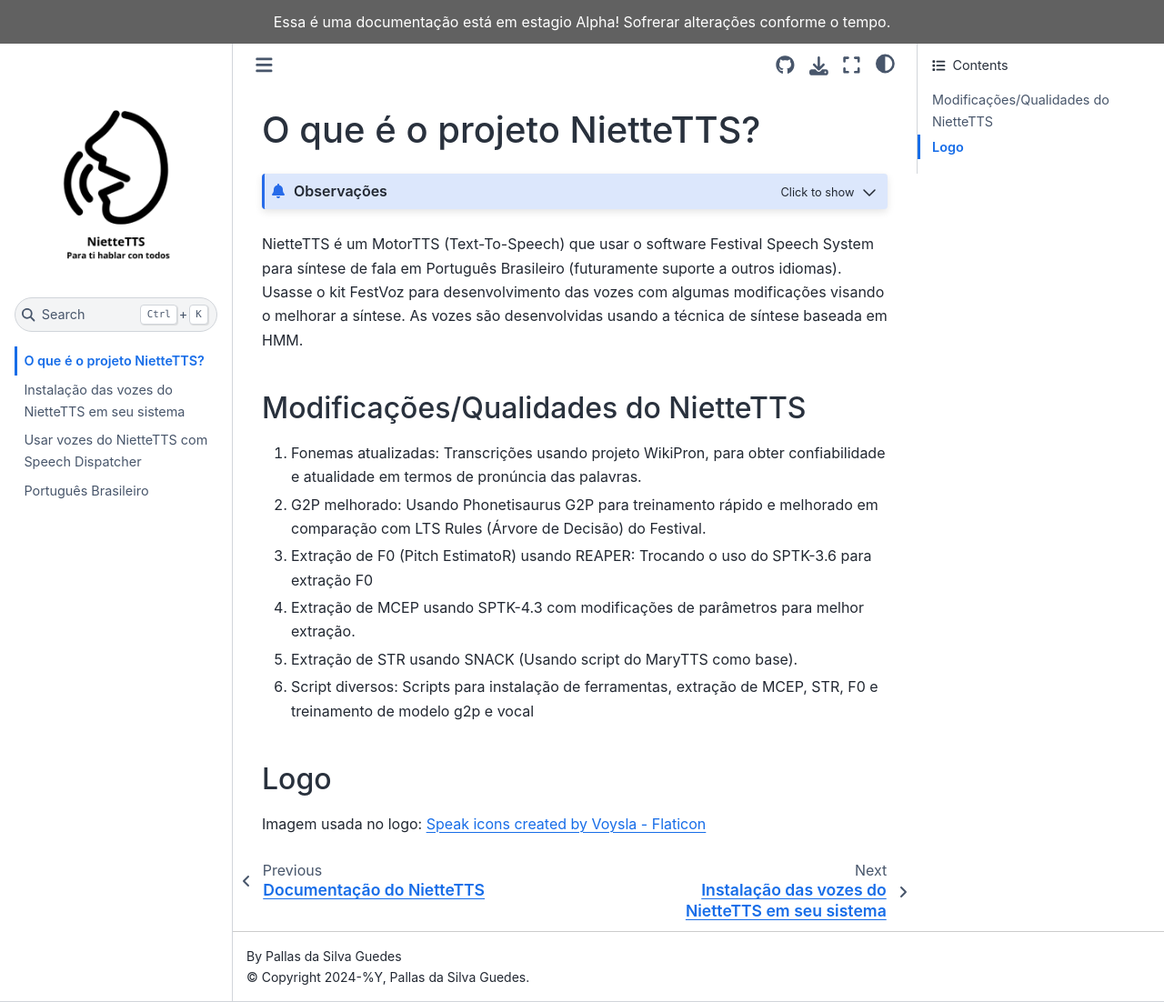
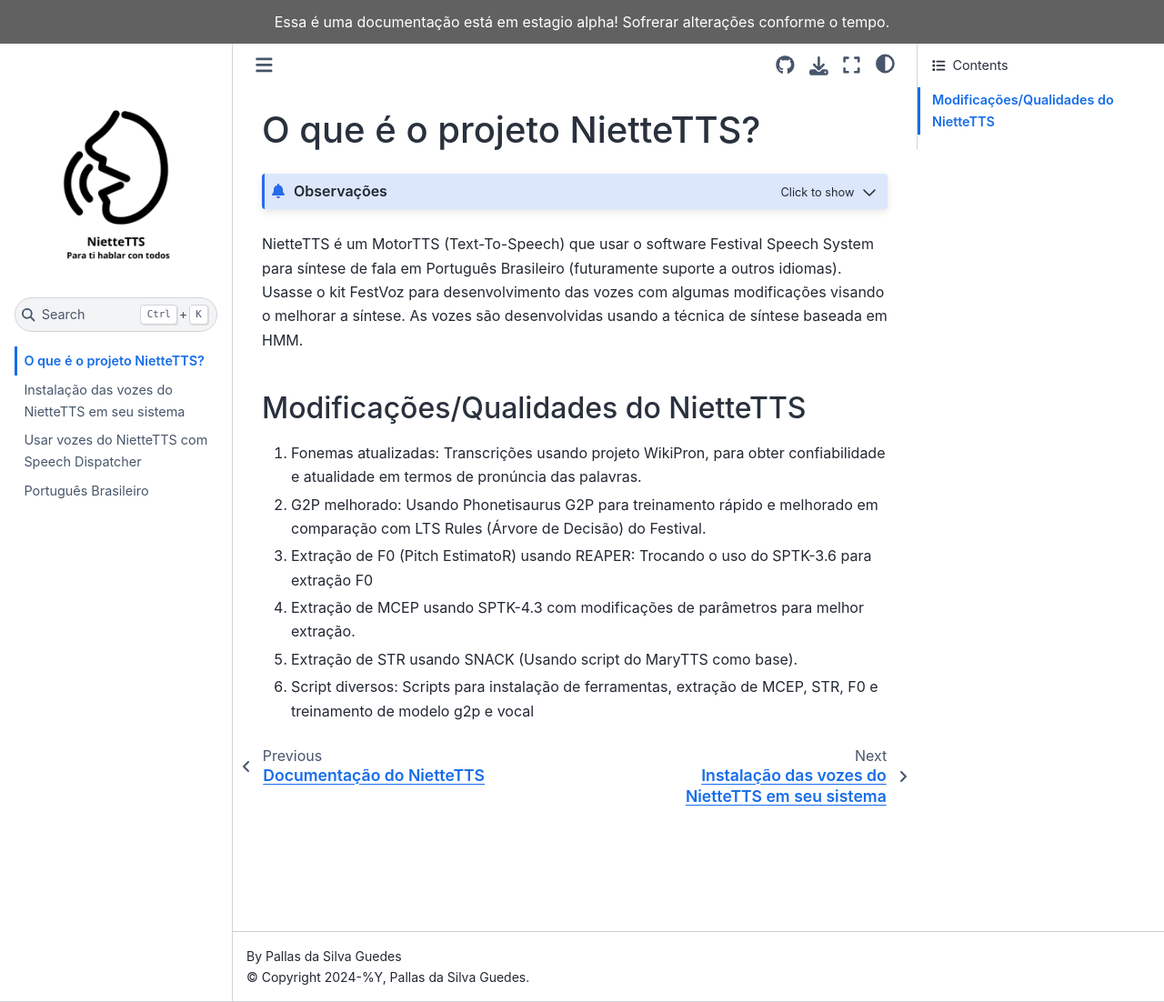
Before and after one commit to NietteLabs/niettelabs.github.io, a Sphinx documentation site: the page built from source/niettetts.md, in a window 1280 px wide and 1102 px high. Shown: the whole window at 91% size. Built offline with Sphinx 7.4.7 and the Sphinx Book theme 1.1.4, drawn with Linux system fonts in a browser that asks for light colours.

Commit message:
Correção de ortografia e gramatíca

```diff
--- a/source/conf.py
+++ b/source/conf.py
@@ -27,7 +27,7 @@
 html_theme_options = {
 	"repository_url": "https://github.com/NietteLabs/niettelabs.github.io",
 	"use_repository_button": True,
-	"announcement": "Essa é uma documentação está em estagio Alpha! Sofrerar alterações conforme o tempo.",
+	"announcement": "Essa é uma documentação está em estagio alpha! Sofrerar alterações conforme o tempo.",
 }
 
 # -- Options for HTML output -------------------------------------------------
--- a/source/niettetts.md
+++ b/source/niettetts.md
@@ -20,6 +20,7 @@
 6. Script diversos:
 Scripts para instalação de ferramentas, extração de MCEP, STR, F0 e treinamento de modelo g2p e vocal
 
-## Logo
+<!--- ## Logo
 Imagem usada no logo:
 <a href="https://www.flaticon.com/free-icons/speak" title="speak icons">Speak icons created by Voysla - Flaticon</a>
+-->
```
Also changed, not shown: source/manual/instalacao/Speech_Dispatcher.md (+1 -1 lines).
